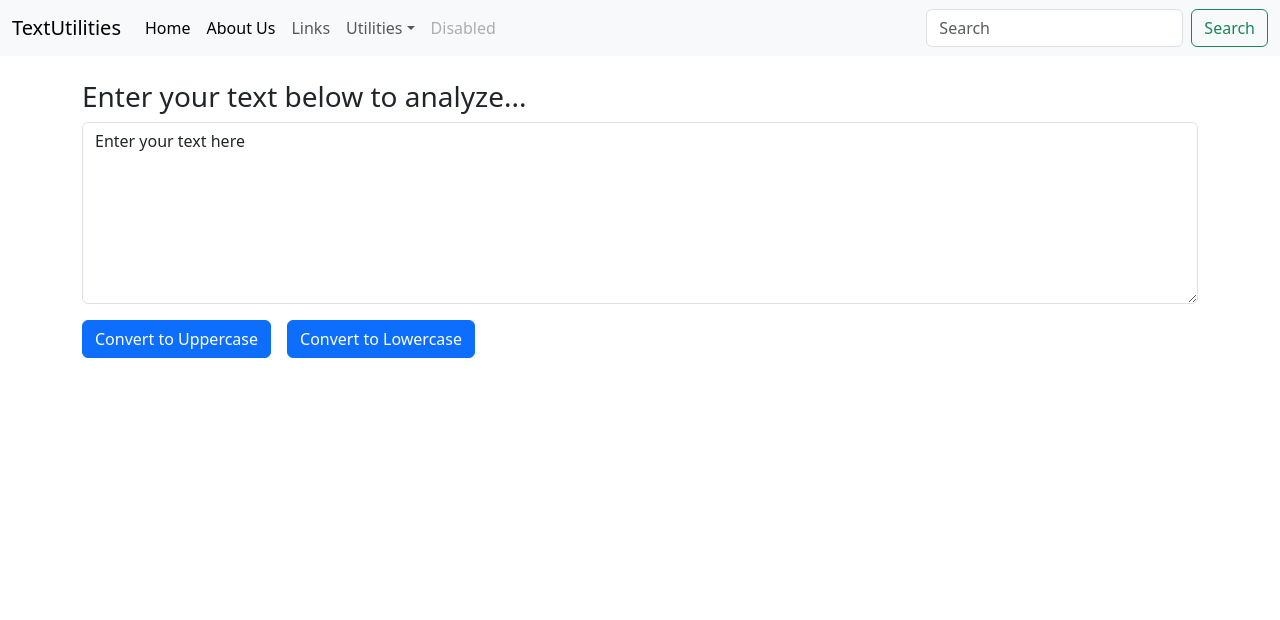
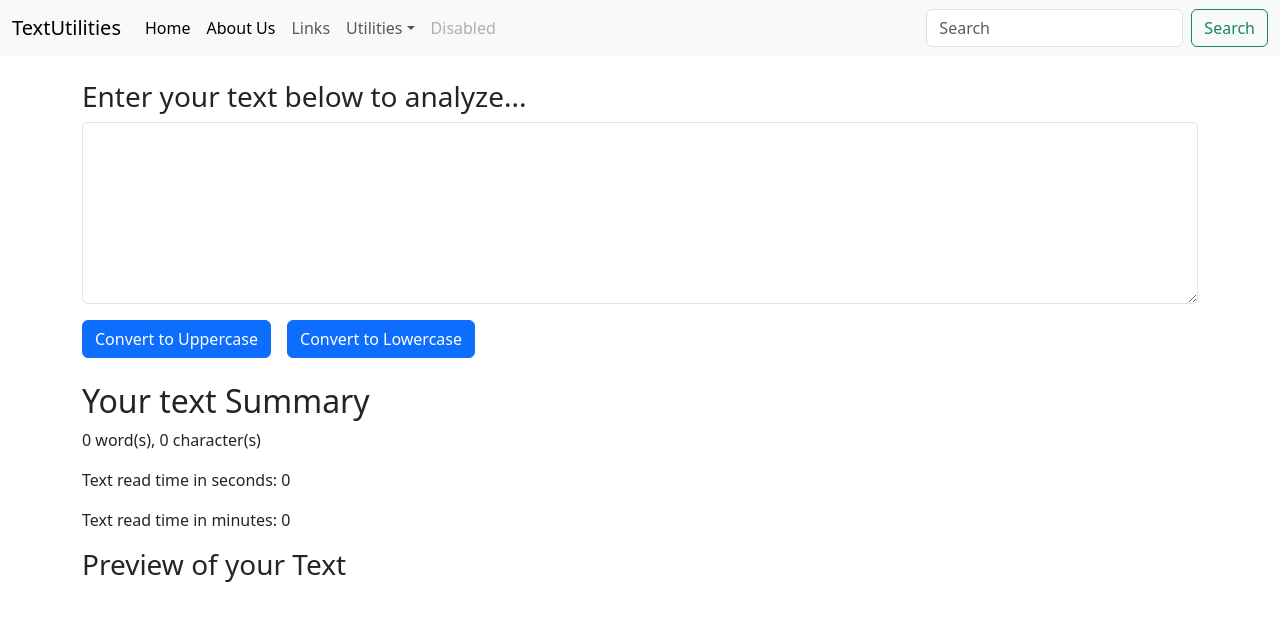
Before and after one commit to AbdurCodes/react-textUtilities, a React (Create React App) app: page / in a window 1280 px wide. Shown: the top 620 px of the page. Built offline with nearby package versions, Linux system fonts and the light colour scheme.

Commit message:
more features added

```diff
--- a/src/componenets/TextForm.js
+++ b/src/componenets/TextForm.js
@@ -3,7 +3,8 @@ import React, {useState} from "react";
 function TextForm(props) {
   // array destructuring
   // The useState hook returns an array with two elements: the current state value and a function to update that value
-  const [text, setText] = useState("Enter your text here");
+  const [text, setText] = useState("");
+  // const [text, setText] = useState("Enter your text here");
   // text is state variable having default value of "Enter your text" which can be updated with setText
 
   const handleUC = () => {
@@ -22,6 +23,7 @@ function TextForm(props) {
   }
 
   return (
+    <>
     <div className="mb-3 mt-4 container">
       <h3>{props.title}</h3>
       <textarea
@@ -34,6 +36,15 @@ function TextForm(props) {
       <button className="mt-3 btn btn-primary" onClick={handleUC}>Convert to Uppercase</button>
       <button className="mt-3 mx-3 btn btn-primary" onClick={handleLC}>Convert to Lowercase</button>
     </div>
+    <div className="container my-4">
+      <h2>Your text Summary</h2>
+      <p>{text.length > 0 ? text.split(" ").length : "0"} word(s), {text.length} character(s)</p>
+      <p>Text read time in seconds: {0.25 * (text.length > 0 ? text.split(" ").length : "0")}</p>
+      <p>Text read time in minutes: {0.25 * (text.length > 0 ? text.split(" ").length : "0") / 60}</p>
+      <h3>Preview of your Text</h3>
+      <p>{text}</p>
+    </div>
+    </>
   );
 }
 
```
